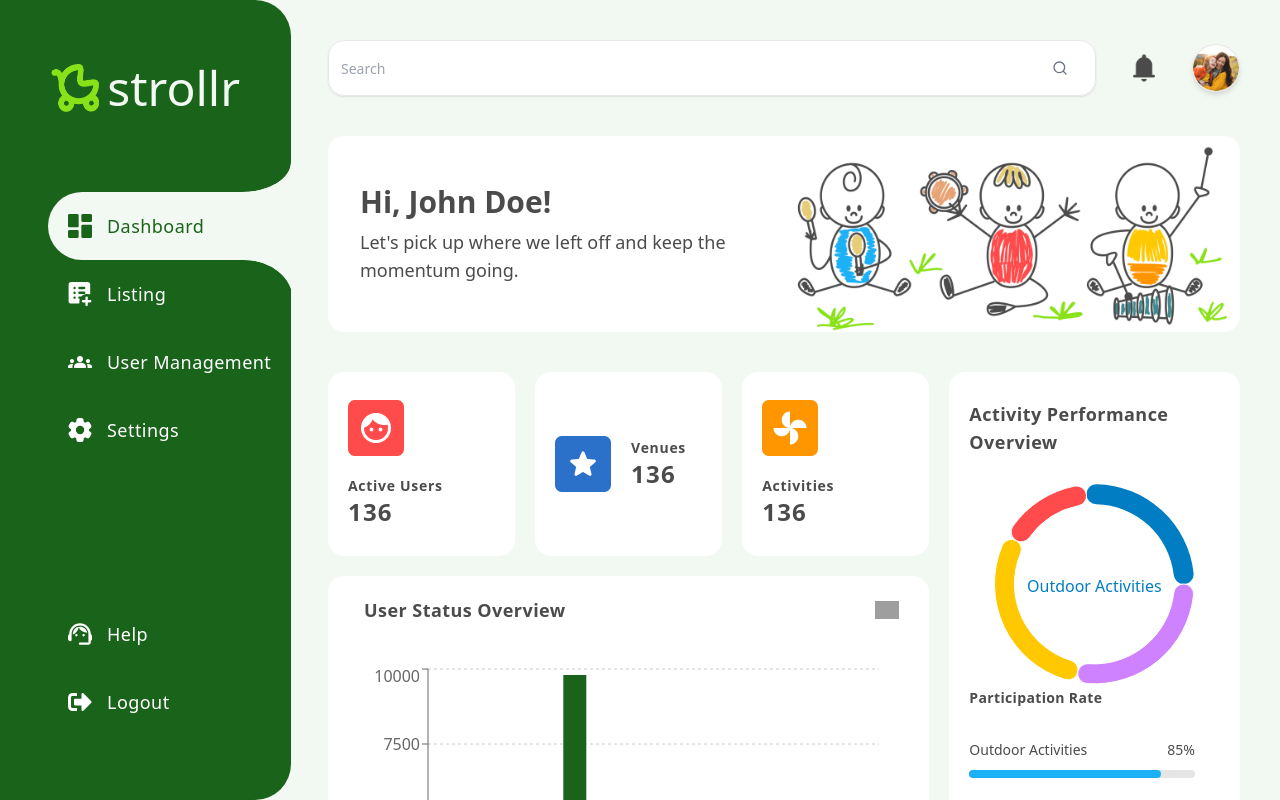
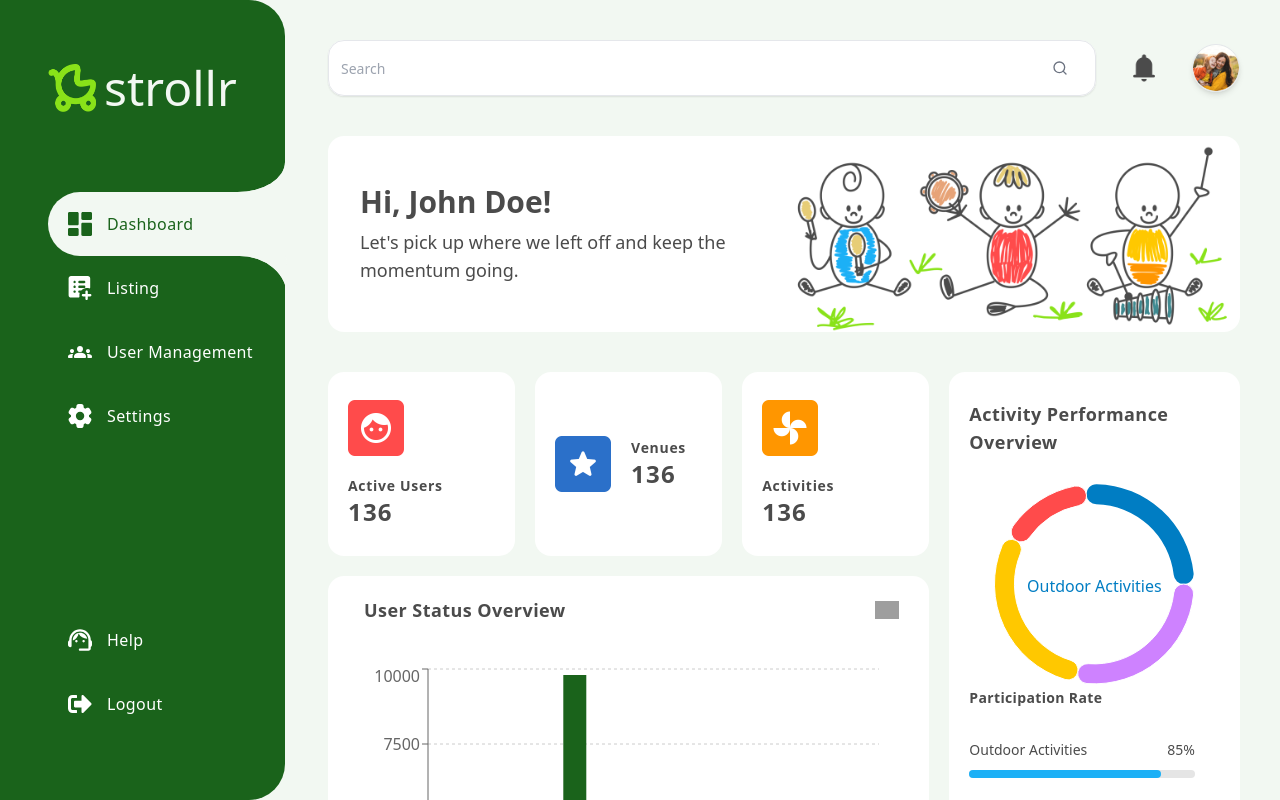
Before and after one commit to sibshahz/strollr, a React (Vite) app: page / in a window 1280 px wide. Shown: the top 800 px of the page. Built offline with nearby package versions, Linux system fonts and the light colour scheme; grey boxes are pictures that could not be loaded; a web font is replaced by a local one.

Commit message:
menu text adjustment

```diff
--- a/src/components/activity/recharts/status-overview/status-overview-barchart.component.tsx
+++ b/src/components/activity/recharts/status-overview/status-overview-barchart.component.tsx
@@ -69,7 +69,7 @@ export default class StatusOverviewBarChart extends PureComponent {
           <CartesianGrid strokeDasharray="3 3" vertical={false} />
           <XAxis dataKey="name" />
           <YAxis />
-          <Tooltip content={<CustomTooltip />} />
+          <Tooltip content={<CustomTooltip active={undefined} payload={undefined} label={undefined} />} />
           <Legend content={<CustomLegend />} />
           <Bar dataKey="inActiveUsers" fill="#1A631B" className="hover:cursor-pointer" />
           <Bar dataKey="activeUsers" fill="#E5E5E5" className="hover:cursor-pointer" />
--- a/src/index.css
+++ b/src/index.css
@@ -44,7 +44,7 @@ nav .active:before {
 nav .active:after {
   content: "";
   position: absolute;
-  top: 68px;
+  top: 64px;
   z-index: -1;
   right: -2px;
   height: 80px;
--- a/src/layout/sidebar/sidebar.component.tsx
+++ b/src/layout/sidebar/sidebar.component.tsx
@@ -79,7 +79,7 @@ const NavLinkComponent: React.FC<NavItemProps> = ({ icon, label, link }) => {
                 fill: isActive ? "#1A631B" : "#FFF", // Green for active, white for inactive
               })}
             </span>
-            <span className={`font-nunito font-normal text-lg tracking-wide z-20 ${
+            <span className={`font-nunito font-normal text-base tracking-wide z-20 ${
               isActive ? "text-primary-main" : ""
             }`}>
               {label}
```
